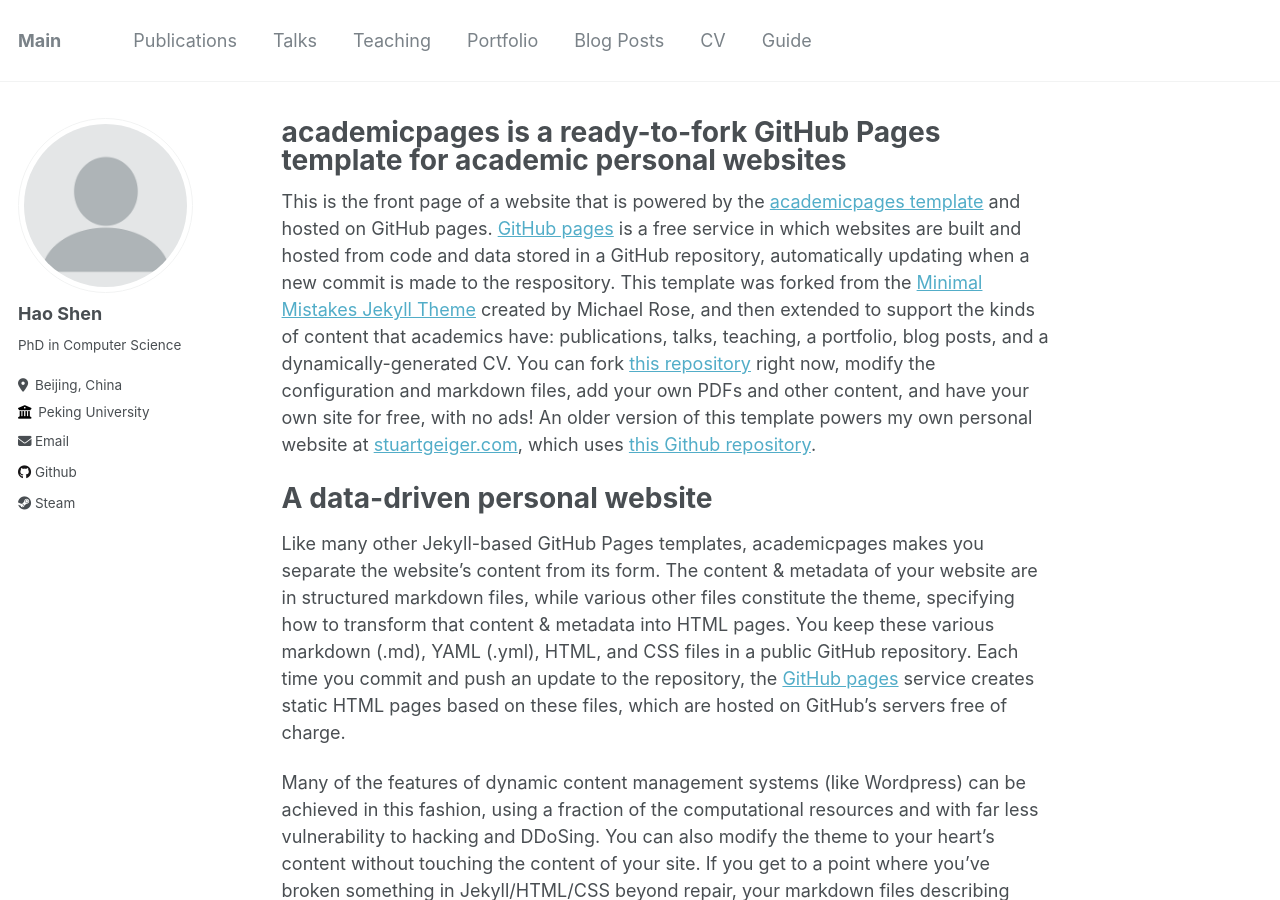
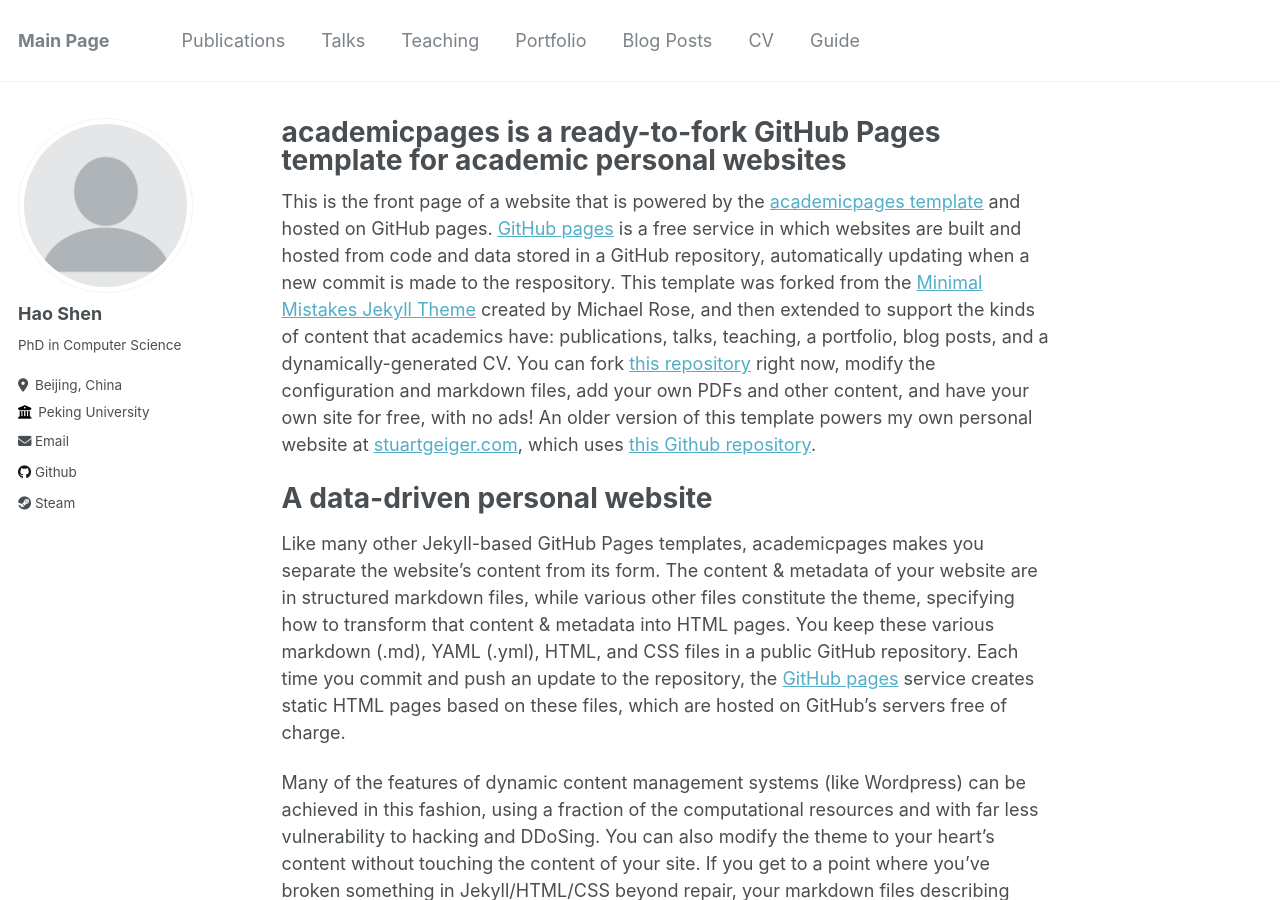
Before and after one commit to shen-hhao/shen-hhao.github.io, a Jekyll site: the page built from _pages/about.md, in a window 1280 px wide and 900 px high. Built offline with Jekyll 4.4.1, drawn with Linux system fonts in a browser that asks for light colours.

Commit message:
Update _config.yml

```diff
--- a/_config.yml
+++ b/_config.yml
@@ -8,11 +8,11 @@
 
 # Basic Site Settings
 locale                   : "en-US"
-title                    : "Main"
+title                    : "Main Page"
 title_separator          : "-"
 name                     : &name "Hao Shen"
 description              : &description "personal description"
-url                      : https://academicpages.github.io # the base hostname & protocol for your site e.g. "https://mmistakes.github.io"
+url                      : https://shen-hhao.github.io # the base hostname & protocol for your site e.g. "https://mmistakes.github.io"
 baseurl                  : "" # the subpath of your site, e.g. "/blog"
 repository               : "shen-hhao/shen-hhao.github.io"
 
```
